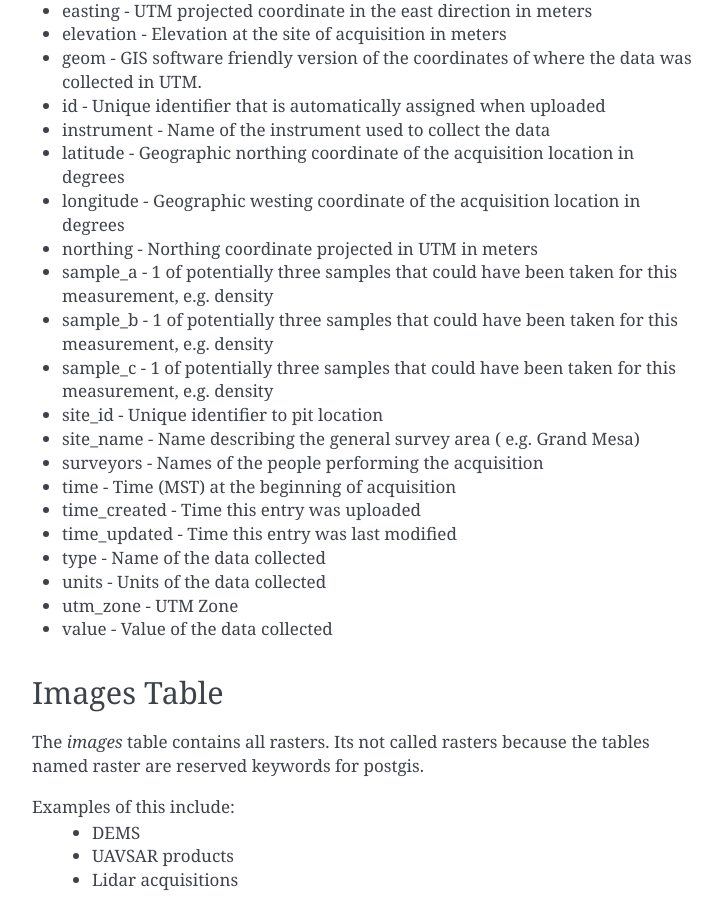
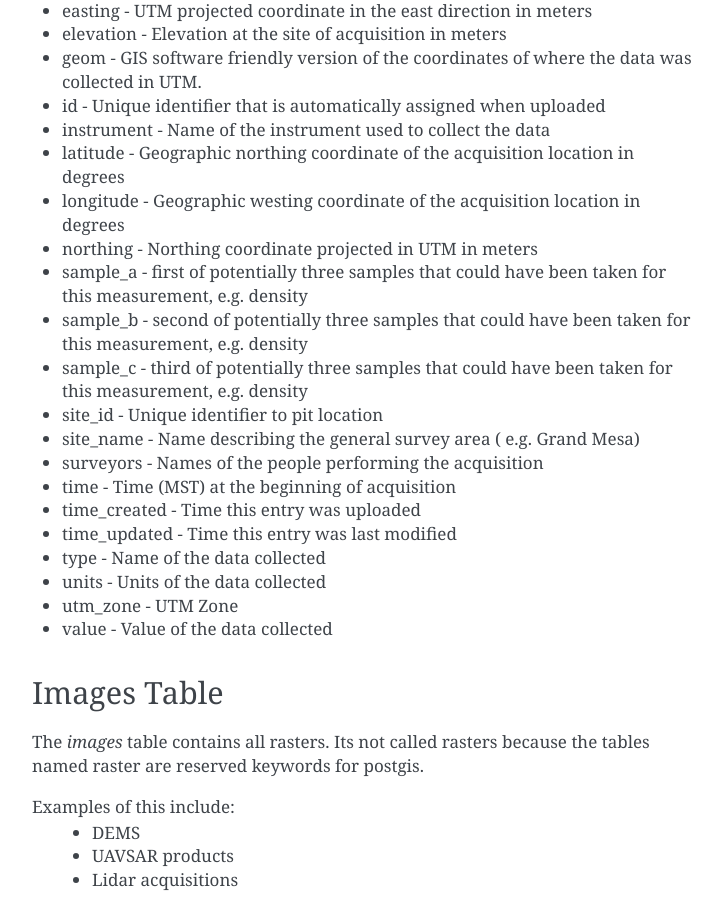
Before and after one commit to SnowEx/snowex_db, a Sphinx documentation site: the page built from docs/database_structure.rst, in a window 1280 px wide and 900 px high, scrolled down 2225 px. Shown: the whole window, without its empty margins (388-1110 px from the left). Built offline with Sphinx 7.4.7, drawn with Linux system fonts in a browser that asks for light colours; pages that are not in the unit, such as notebooks, are missing from menus.

Commit message:
attempt to convey these are ordered

```diff
--- a/docs/database_structure.rst
+++ b/docs/database_structure.rst
@@ -103,9 +103,9 @@ This table contains the following columns:
 * latitude - Geographic northing coordinate of the acquisition location in degrees
 * longitude - Geographic westing coordinate of the acquisition location in degrees
 * northing - Northing coordinate projected in UTM in meters
-* sample_a - 1 of potentially three samples that could have been taken for this measurement, e.g. density
-* sample_b - 1 of potentially three samples that could have been taken for this measurement, e.g. density
-* sample_c - 1 of potentially three samples that could have been taken for this measurement, e.g. density
+* sample_a - first of potentially three samples that could have been taken for this measurement, e.g. density
+* sample_b - second of potentially three samples that could have been taken for this measurement, e.g. density
+* sample_c - third of potentially three samples that could have been taken for this measurement, e.g. density
 * site_id - Unique identifier to pit location
 * site_name - Name describing the general survey area ( e.g. Grand Mesa)
 * surveyors - Names of the people performing the acquisition
```
